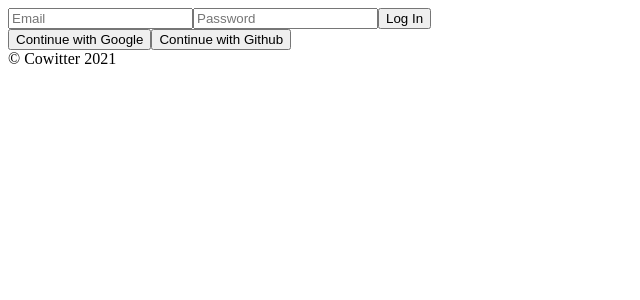
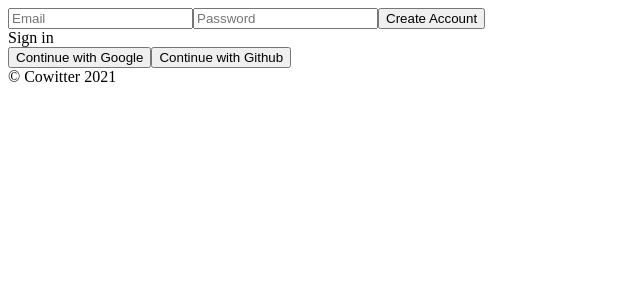
Before and after one commit to GAFFWC/cowitter, a React (Create React App) app in the folder web/: page /#/ in a window 1280 px wide. Shown: the top 300 px of the page, without its empty margins (0-640 px from the left). Built offline with nearby package versions, Linux system fonts and the light colour scheme; no server answers.

Commit message:
Update Auth.js
new account / log in 별로 처리 구현

```diff
--- a/web/src/routes/Auth.js
+++ b/web/src/routes/Auth.js
@@ -1,9 +1,11 @@
 import React, { useState } from "react";
+import * as firebase from "common/firebase";
 
 const Auth = () => {
     const [email, setEmail] = useState("");
     const [password, setPassword] = useState("");
-
+    const [newAccount, setNewAccount] = useState(true);
+    const [error, setError] = useState("");
     const onChange = (event) => {
         const {
             target: { name, value }
@@ -16,18 +18,37 @@ const Auth = () => {
         }
     };
 
-    const onSubmit = (event) => {
+    const onSubmit = async (event) => {
         // 기본 새로고침 x
         event.preventDefault();
+        try {
+            let data;
+
+            if (newAccount) {
+                // create account
+                data = await firebase.auth.createUserWithEmailAndPassword(email, password);
+            } else {
+                // log in
+                data = await firebase.auth.signInWithEmailAndPassword(email, password);
+            }
+
+            console.log(data);
+        } catch (err) {
+            setError(err.message);
+        }
     };
+
+    const toggleAccount = () => setNewAccount((prev) => !prev);
 
     return (
         <div>
             <form onSubmit={onSubmit}>
                 <input name="email" type="email" placeholder="Email" required value={email} onChange={onChange} />
                 <input name="password" type="password" placeholder="Password" required value={password} onChange={onChange} />
-                <input type="submit" value="Log In" />
+                <input type="submit" value={newAccount ? "Create Account" : "Log In"} />
+                {error ? `Error : ${error}` : ""}
             </form>
+            <span onClick={toggleAccount}>{newAccount ? "Sign in" : "Create Account"}</span>
             <div>
                 <button>Continue with Google</button>
                 <button>Continue with Github</button>
```
